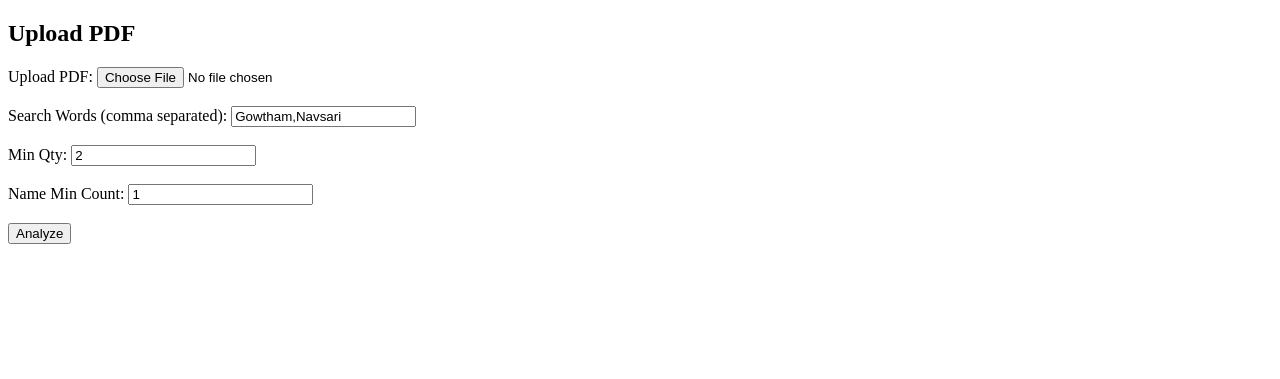
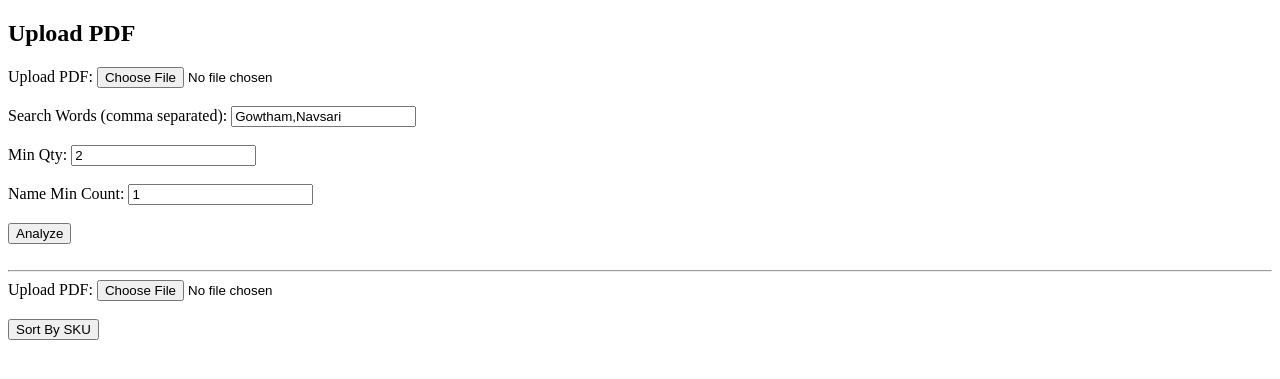
Before and after one commit to ravichovatiya1/kenil_project, a Flask app: page / in a window 1280 px wide. Shown: the top 379 px of the page. Run offline with Flask 3, Linux system fonts and the light colour scheme.

Commit message:
sorting pdf code

```diff
--- a/app.py
+++ b/app.py
@@ -1,9 +1,11 @@
-from flask import Flask, render_template, request
+from flask import Flask, render_template, request, send_from_directory
 import pdfplumber
 import re
 from collections import defaultdict
 import os
 from werkzeug.utils import secure_filename
+import fitz
+import re
 
 app = Flask(__name__)
 
@@ -15,6 +17,53 @@ app.config["UPLOAD_FOLDER"] = UPLOAD_FOLDER
 
 # ✅ Ensure uploads folder exists
 os.makedirs(UPLOAD_FOLDER, exist_ok=True)
+
+
+
+def extract_sku(text):
+
+    patterns = [
+        r"SKU\s+Size\s+Qty\s+Color\s+Order No\.\s*([A-Za-z0-9\-_]+)",
+        r"Product Details.*?SKU.*?\n([A-Za-z0-9\-_]+)"
+    ]
+
+    for pattern in patterns:
+        m = re.search(pattern, text, re.DOTALL | re.IGNORECASE)
+        if m:
+            return m.group(1).strip().upper()
+
+    return "ZZZZ_UNKNOWN"
+
+
+def sort_pdf_by_sku(input_pdf, output_pdf):
+
+    doc = fitz.open(input_pdf)
+
+    pages = []
+
+    for i in range(len(doc)):
+        text = doc.load_page(i).get_text()
+        sku = extract_sku(text)
+
+        pages.append({
+            "page": i,
+            "sku": sku
+        })
+
+    pages.sort(key=lambda x: x["sku"])
+
+    new_pdf = fitz.open()
+
+    for item in pages:
+        new_pdf.insert_pdf(
+            doc,
+            from_page=item["page"],
+            to_page=item["page"]
+        )
+
+    new_pdf.save(output_pdf)
+    new_pdf.close()
+    doc.close()
 
 
 # ----------------------------
@@ -136,43 +185,95 @@ def get_first_name_counts(name_counts, name_pages, name_min):
 # ----------------------------
 @app.route("/", methods=["GET", "POST"])
 def index():
+
     if request.method == "POST":
+
+        action = request.form.get("action")
+
         file = request.files.get("pdf")
 
         if file and file.filename != "":
-            # ✅ Secure filename
+
             filename = secure_filename(file.filename)
 
-            # ✅ Save path
-            file_path = os.path.join(app.config["UPLOAD_FOLDER"], filename)
+            file_path = os.path.join(
+                app.config["UPLOAD_FOLDER"],
+                filename
+            )
 
-            # Save file
             file.save(file_path)
 
-            # Get inputs
-            words = request.form.get("words", "").split(",")
-            words = [w.strip() for w in words if w.strip()]
+            ####################################################
+            ## ANALYZE PDF
+            ####################################################
+            if action == "analyze":
 
-            min_qty = int(request.form.get("min_qty", 1))
-            name_min = int(request.form.get("name_min", 1))
+                words = request.form.get("words", "").split(",")
 
-            # Process PDF
-            word_results, qty_results, name_counts, name_pages = analyze_pdf(
-                file_path, words, min_qty
-            )
+                words = [w.strip() for w in words if w.strip()]
 
-            full_name_result = get_full_name_counts(name_counts, name_pages, name_min)
-            first_name_result = get_first_name_counts(name_counts, name_pages, name_min)
+                min_qty = int(request.form.get("min_qty", 1))
 
-            return render_template(
-                "result.html",
-                word_results=word_results,
-                qty_results=qty_results,
-                full_name_result=full_name_result,
-                first_name_result=first_name_result
-            )
+                name_min = int(request.form.get("name_min", 1))
+
+                word_results, qty_results, name_counts, name_pages = analyze_pdf(
+                    file_path,
+                    words,
+                    min_qty
+                )
+
+                full_name_result = get_full_name_counts(
+                    name_counts,
+                    name_pages,
+                    name_min
+                )
+
+                first_name_result = get_first_name_counts(
+                    name_counts,
+                    name_pages,
+                    name_min
+                )
+
+                return render_template(
+                    "result.html",
+                    word_results=word_results,
+                    qty_results=qty_results,
+                    full_name_result=full_name_result,
+                    first_name_result=first_name_result
+                )
+
+            ####################################################
+            ## SORT PDF
+            ####################################################
+            elif action == "sort":
+
+                output_name = "sorted_" + filename
+
+                output_path = os.path.join(
+                    app.config["UPLOAD_FOLDER"],
+                    output_name
+                )
+
+                sort_pdf_by_sku(
+                    file_path,
+                    output_path
+                )
+
+                return render_template(
+                    "index.html",
+                    sorted_pdf=output_name
+                )
 
     return render_template("index.html")
+
+
+@app.route("/download/<filename>")
+def download_file(filename):
+    return send_from_directory(
+        app.config["UPLOAD_FOLDER"],
+        filename,
+        as_attachment=True
+    )
 
 
 # ----------------------------
--- a/templates/index.html
+++ b/templates/index.html
@@ -23,5 +23,28 @@
     <button type="submit">Analyze</button>
 </form>
 
+
+<br><hr>
+
+<form method="POST" enctype="multipart/form-data">
+    <input type="hidden" name="action" value="sort">
+
+    <label>Upload PDF:</label>
+    <input type="file" name="pdf" required><br><br>
+
+    <button type="submit">Sort By SKU</button>
+</form>
+
+{% if sorted_pdf %}
+<hr>
+<h3>PDF Sorted Successfully</h3>
+
+<a href="{{ url_for('download_file', filename=sorted_pdf) }}">
+    Download Sorted PDF
+</a>
+
+{% endif %}
+
+
 </body>
 </html>
```
Also changed, not shown: requirements.txt (deleted, +0 -16 lines), 3 other files.
